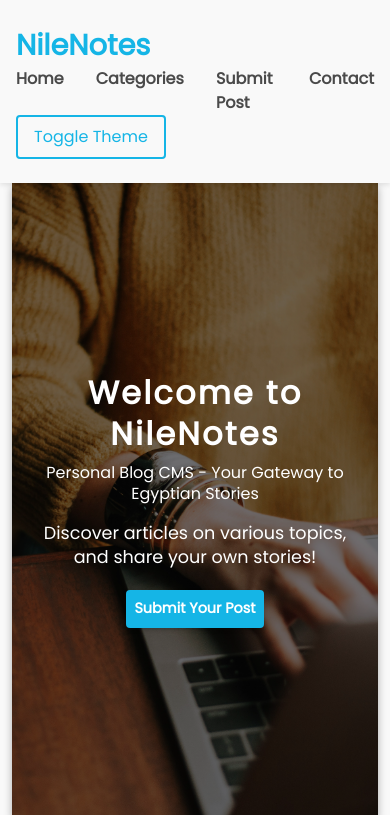
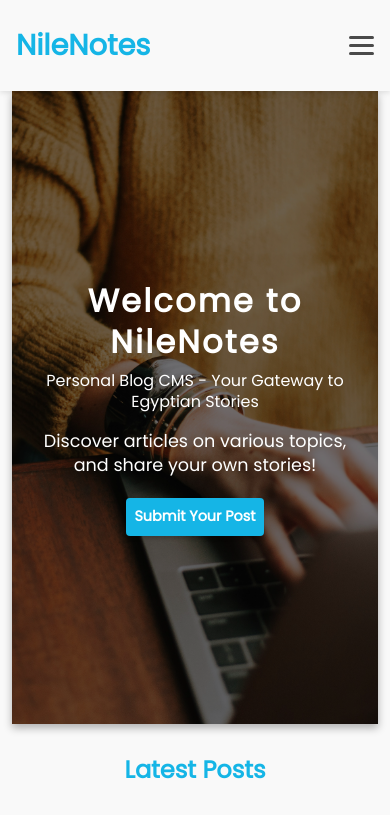
Before and after one commit to WebDev-Plan-1/Level2-Project, a PHP site: page / in a window 390 px wide. Shown: the top 815 px of the page. Run offline with PHP 8.4, Linux system fonts and the light colour scheme.

Commit message:
Handling Navbar responsive & Toggle

```diff
--- a/index.html
+++ b/index.html
@@ -21,17 +21,35 @@
         <div class="container navbar-container">
             <!-- Website logo linking back to home -->
             <a href="index.html" class="logo navbar-logo">NileNotes</a>
+
             <!-- Navigation links list -->
-            <ul class="nav-links navbar-links">
-                <li class="nav-item"><a href="index.html" class="nav-link active">Home</a></li>
-                <li class="nav-item"><a href="category.html" class="nav-link">Categories</a></li>
-                <li class="nav-item"><a href="submit.html" class="nav-link">Submit Post</a></li>
-                <li class="nav-item"><a href="contact.html" class="nav-link">Contact</a></li>
-            </ul>
+            <div class="nav-links">
+                <ul class="nav-links-list navbar-links">
+                    <li class="nav-item"><a href="index.html" class="nav-link active">Home</a></li>
+                    <li class="nav-item"><a href="category.html" class="nav-link">Categories</a></li>
+                    <li class="nav-item"><a href="submit.html" class="nav-link">Submit Post</a></li>
+                    <li class="nav-item"><a href="contact.html" class="nav-link">Contact</a></li>
+                </ul>
+                <!-- Hamburger menu for mobile view -->
+                <div class="hamburger" aria-label="Toggle navigation menu" role="button" tabindex="0">
+                    <span></span>
+                    <span></span>
+                    <span></span>
+                </div>
+            </div>
             <!-- Button to toggle dark/light theme -->
-            <button id="theme-toggle" class="btn btn-theme-toggle" aria-label="Toggle dark/light theme">
-                Toggle Theme
-            </button>
+            <!-- <div class="theme-toggle" aria-label="Toggle dark/light theme">
+                <span class="toggle-icon dark-mode-off">
+                    <img src="./assets/icons/night-mode-off.png" class="dark-mode-off active" alt="Toggle light mode" />
+                    <img src="./assets/icons/night-mode-on.png" class="dark-mode-on" alt="Toggle dark mode" />
+                </span>
+            </div> -->
+            <!-- Search bar for quick access to articles -->
+            <!-- <form class="search-form navbar-search" action="search.html" method="GET" role="search">
+                <input type="text" name="query" class="search-input navbar-search-input"
+                    placeholder="Search articles..." aria-label="Search articles" required />
+                <button type="submit" class="search-button navbar-search-button">Search</button>
+            </form> -->
         </div>
     </nav>
 
--- a/js/main.js
+++ b/js/main.js
@@ -0,0 +1,22 @@
+
+// Toggle navigation menu on mobile
+// This script toggles the visibility of the navigation links when the hamburger icon is clicked
+// It also allows toggling with the keyboard for accessibility
+// Ensure the DOM is fully loaded before running the script
+document.addEventListener('DOMContentLoaded', () => {
+    const hamburger = document.querySelector('.nav-links .hamburger');
+    const navLinks = document.querySelector('.nav-links ul');
+
+    // Toggle the 'active' class on the nav links when the hamburger is clicked
+    hamburger.addEventListener('click', () => {
+        navLinks.classList.toggle('active');
+    });
+
+    // Optional: enable toggle with keyboard (Enter key)
+    hamburger.addEventListener('keydown', (e) => {
+        if (e.key === 'Enter' || e.key === ' ') {
+            e.preventDefault();
+            navLinks.classList.toggle('active');
+        }
+    });
+});
--- a/scss/base/_navbar.scss
+++ b/scss/base/_navbar.scss
@@ -2,15 +2,15 @@
 // Navbar Styles
 // ==========================
 
-@use '../abstracts/variables' as v;
-@use '../abstracts/mixins' as m;
+@use "../abstracts/variables" as v;
+@use "../abstracts/mixins" as m;
 
 .navbar {
   position: sticky; // Make navbar sticky on top
   top: 0;
   width: 100%;
   background-color: v.$light-bg;
-  box-shadow: 0 2px 5px rgba(0,0,0,0.1);
+  box-shadow: 0 2px 5px rgba(0, 0, 0, 0.1);
   z-index: 1000;
 
   .container {
@@ -32,6 +32,11 @@
   }
 
   .nav-links {
+    display: flex;
+    align-items: center;
+    gap: 1.5rem;
+
+    .nav-links-list {
       list-style: none;
       display: flex;
       gap: v.$spacing-lg;
@@ -52,23 +57,73 @@
           }
         }
       }
+
+      &.active {
+        display: flex; // Show nav links when hamburger is clicked
+        position: absolute;
+        top: 60px; // Adjust based on navbar height
+        left: 0;
+        width: 100%;
+        background-color: v.$light-bg;
+        flex-direction: column;
+        align-items: center;
+        padding: v.$spacing-md;
+        @include m.box-shadow(0, 2px, 4px, v.$box-shadow-light);
+        @include m.transition(0.3s);
+        z-index: 1000;
+
+        li {
+          margin-bottom: v.$spacing-sm;
+        }
       }
 
-  #theme-toggle {
-    background: none;
-    border: 2px solid v.$primary-color;
-    border-radius: 4px;
-    padding: v.$spacing-sm v.$spacing-md;
-    font-family: v.$font-main;
-    color: v.$primary-color;
+      // Responsive Styles
+      @media (max-width: v.$breakpoint-mobile) {
+        display: none; // Hide nav links on mobile by default
+      }
+    }
+
+    // hide hamburger icon by default
+    .hamburger {
+      display: none;
       cursor: pointer;
-    @include m.transition(0.3s);
+      flex-direction: column;
+      gap: 5px;
 
-    &:hover,
-    &:focus {
-      background-color: v.$primary-color;
-      color: #fff;
-      outline: none;
+      span {
+        width: 25px;
+        height: 3px;
+        background-color: v.$secondary-color;
+        border-radius: 2px;
+      }
+    }
+    // Responsive Styles
+    @media (max-width: v.$breakpoint-mobile) {
+      .nav-links-list {
+        display: none; // Hide nav links on mobile by default
+      }
+
+      .hamburger {
+        display: flex; // Show hamburger icon on mobile
+      }
+    }
+    @media (min-width: v.$breakpoint-mobile) and (max-width: v.$breakpoint-tablet) {
+      .nav-links-list {
+        display: none; // Show nav links on tablet
+      }
+
+      .hamburger {
+        display: flex; // Hide hamburger icon on tablet
+      }
+    }
+    @media (min-width: v.$breakpoint-tablet) and (max-width: v.$breakpoint-desktop) {
+      .nav-links-list {
+        display: none; // Show nav links on desktop
+      }
+
+      .hamburger {
+        display: flex; // Hide hamburger icon on desktop
       }
     }
   }
+}
```
Also changed, not shown: assets/icons/night-mode-off.png (added), assets/icons/night-mode-on.png (added), css/main.css, 1 other file. Lines whose indentation alone changed are shown as unchanged.
